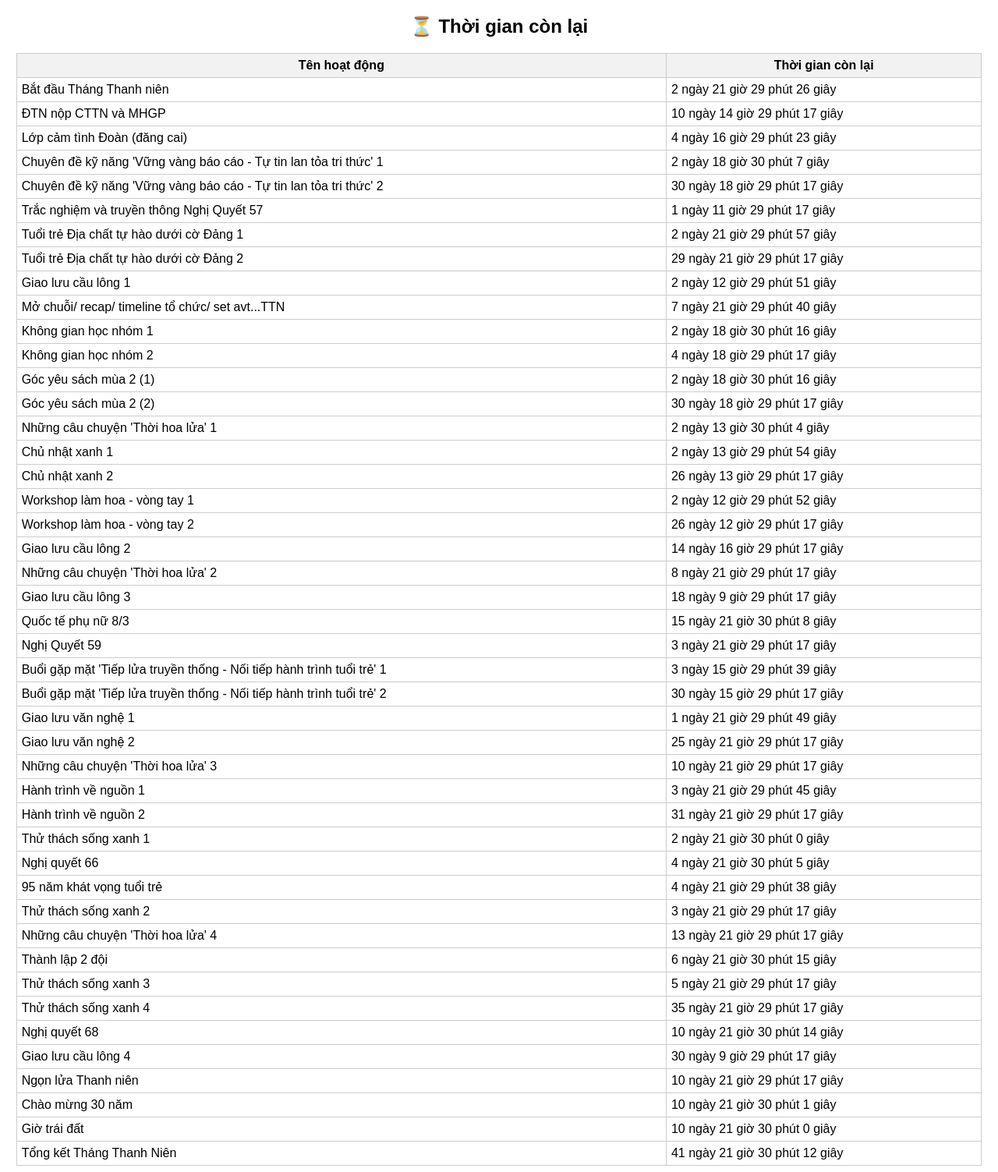
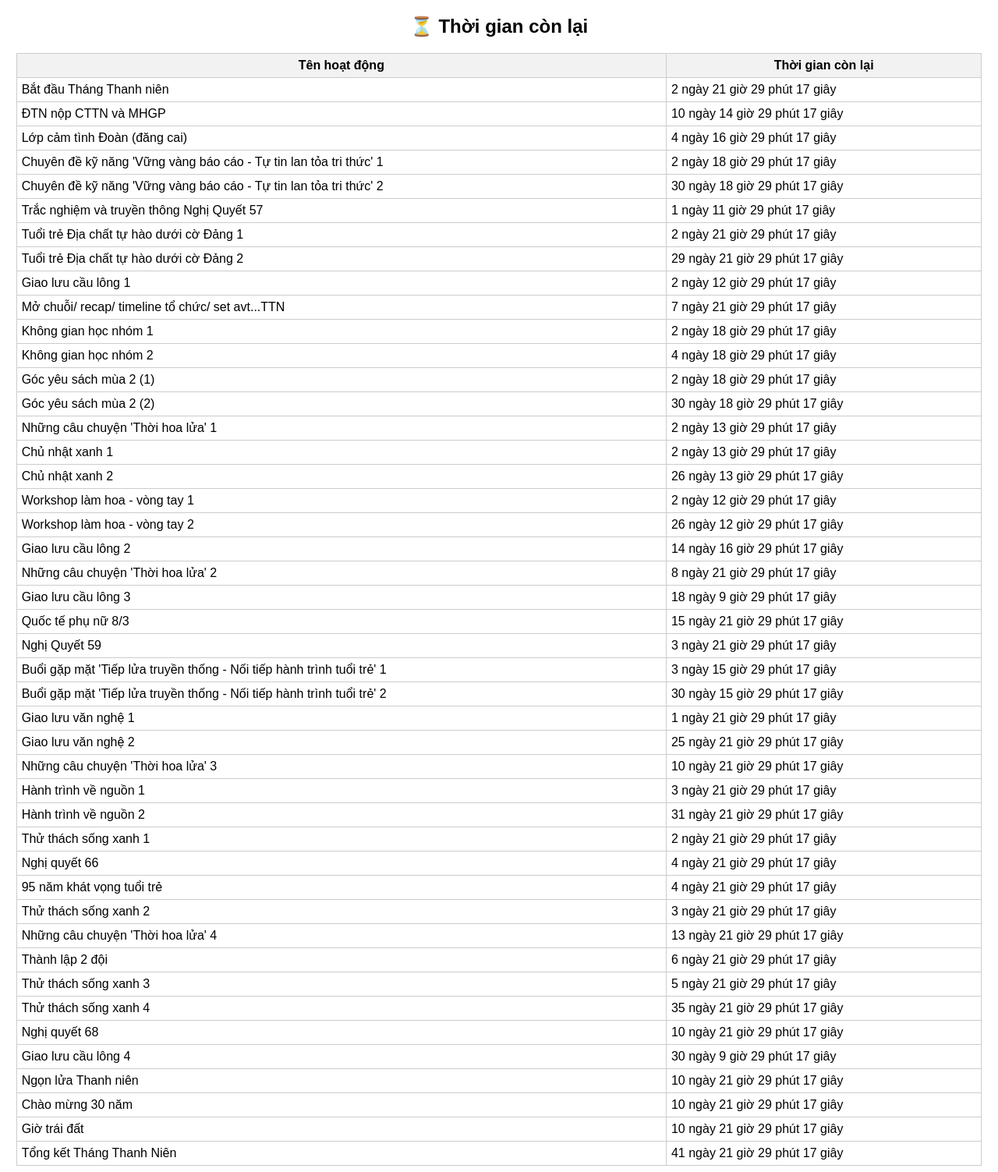
Before and after one commit to ndtq3/dkdc-nopbai, a Flask app: page /check-deadlines in a window 1280 px wide. Shown: the whole page at 78% size. Run offline with Flask 3, Linux system fonts and the light colour scheme.

Commit message:
Update check_deadlines.html

```diff
--- a/templates/check_deadlines.html
+++ b/templates/check_deadlines.html
@@ -93,51 +93,51 @@ function countdown(id,y,mo,d,h,mi,s){
 
 // ====== GỌI TOÀN BỘ ======
 
-countdown("t1",2026,2,20,23,59,9);
+countdown("t1",2026,2,20,23,59,0);
 countdown("t2",2026,2,28,16,59,0);
-countdown("t3",2026,2,22,18,59,6);
-countdown("t4",2026,2,20,20,59,50);
+countdown("t3",2026,2,22,18,59,0);
+countdown("t4",2026,2,20,20,59,0);
 countdown("t5",2026,3,20,20,59,0);
 countdown("t6",2026,2,19,13,59,0);
-countdown("t7",2026,2,20,23,59,40);
+countdown("t7",2026,2,20,23,59,0);
 countdown("t8",2026,3,19,23,59,0);
-countdown("t9",2026,2,20,14,59,34);
-countdown("t10",2026,2,25,23,59,23);
-countdown("t11",2026,2,20,20,59,59);
+countdown("t9",2026,2,20,14,59,0);
+countdown("t10",2026,2,25,23,59,0);
+countdown("t11",2026,2,20,20,59,0);
 countdown("t12",2026,2,22,20,59,0);
-countdown("t13",2026,2,20,20,59,59);
+countdown("t13",2026,2,20,20,59,0);
 countdown("t14",2026,3,20,20,59,0);
-countdown("t15",2026,2,20,15,59,47);
-countdown("t16",2026,2,20,15,59,37);
+countdown("t15",2026,2,20,15,59,0);
+countdown("t16",2026,2,20,15,59,0);
 countdown("t17",2026,3,16,15,59,0);
-countdown("t18",2026,2,20,14,59,35);
+countdown("t18",2026,2,20,14,59,0);
 countdown("t19",2026,3,16,14,59,0);
 countdown("t20",2026,3,4,18,59,0);
 countdown("t21",2026,2,26,23,59,0);
 countdown("t22",2026,3,8,11,59,0);
-countdown("t23",2026,3,5,23,59,51);
+countdown("t23",2026,3,5,23,59,0);
 countdown("t24",2026,2,21,23,59,0);
-countdown("t25",2026,2,21,17,59,22);
+countdown("t25",2026,2,21,17,59,0);
 countdown("t26",2026,3,20,17,59,0);
-countdown("t27",2026,2,19,23,59,32);
+countdown("t27",2026,2,19,23,59,0);
 countdown("t28",2026,3,15,23,59,0);
 countdown("t29",2026,2,28,23,59,0);
-countdown("t30",2026,2,21,23,59,28);
+countdown("t30",2026,2,21,23,59,0);
 countdown("t31",2026,3,21,23,59,0);
-countdown("t32",2026,2,20,23,59,43);
-countdown("t33",2026,2,22,23,59,48);
-countdown("t34",2026,2,22,23,59,21);
+countdown("t32",2026,2,20,23,59,0);
+countdown("t33",2026,2,22,23,59,0);
+countdown("t34",2026,2,22,23,59,0);
 countdown("t35",2026,2,21,23,59,0);
 countdown("t36",2026,3,3,23,59,0);
-countdown("t37",2026,2,24,23,59,58);
+countdown("t37",2026,2,24,23,59,0);
 countdown("t38",2026,2,23,23,59,0);
 countdown("t39",2026,3,25,23,59,0);
-countdown("t40",2026,2,28,23,59,57);
+countdown("t40",2026,2,28,23,59,0);
 countdown("t41",2026,3,20,11,59,0);
 countdown("t42",2026,2,28,23,59,0);
-countdown("t43",2026,2,28,23,59,44);
-countdown("t44",2026,2,28,23,59,43);
-countdown("t45",2026,3,31,23,59,55);
+countdown("t43",2026,2,28,23,59,0);
+countdown("t44",2026,2,28,23,59,0);
+countdown("t45",2026,3,31,23,59,0);
 
 </script>
 
```
